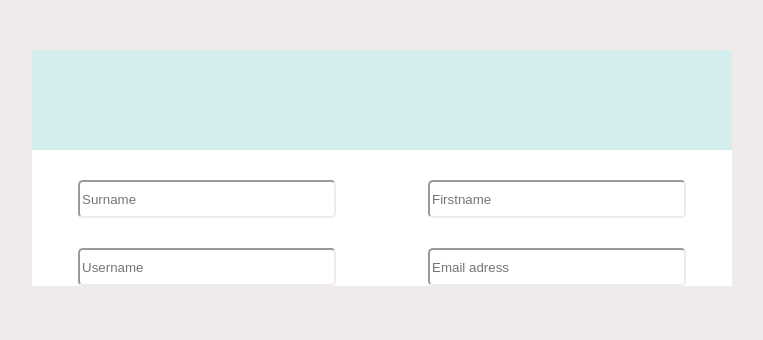
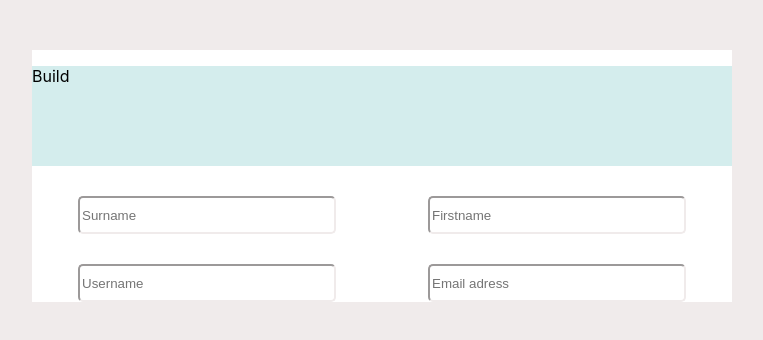
Before and after one commit to Saoa35/nks, a React (Create React App) app: page / in a window 1280 px wide. Shown: the top 340 px of the page, without its empty margins (258-1021 px from the left). Built offline with nearby package versions, Linux system fonts and the light colour scheme.

Commit message:
+ foto p

```diff
--- a/src/Components/App/App.css
+++ b/src/Components/App/App.css
@@ -17,6 +17,8 @@
   background-color:rgb(212, 237, 237);
 }
 
+
+
 form {
   display: flex;
   justify-content:space-around;
--- a/src/Components/Form/Form.js
+++ b/src/Components/Form/Form.js
@@ -38,7 +38,7 @@ class Form extends React.Component {
 
           <div className='create-user-wrapper'>
             <div className='create-user-header'>
-
+              <p className='foto'>Build</p>
             </div>
             <form onSubmit={this.handleSubmit}>
               <input type='text' name='surName' placeholder='Surname' value={this.state.surName} onChange={this.handleChange}></input>
```
Lines whose indentation alone changed are shown as unchanged.
